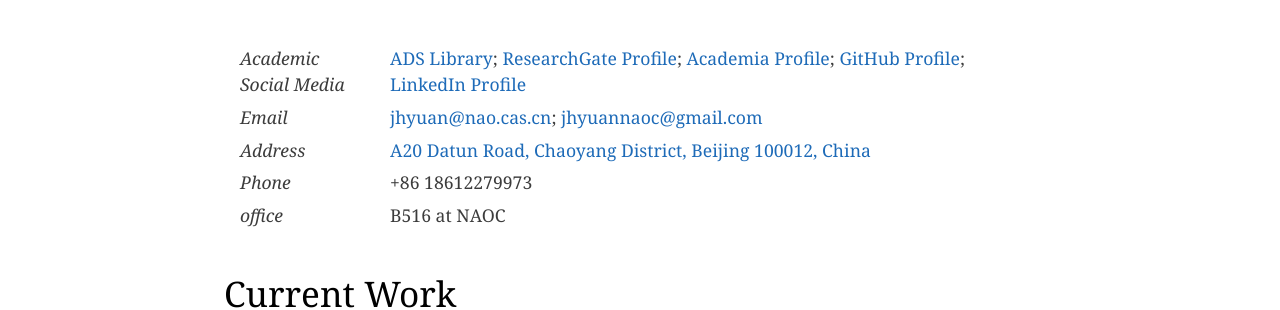
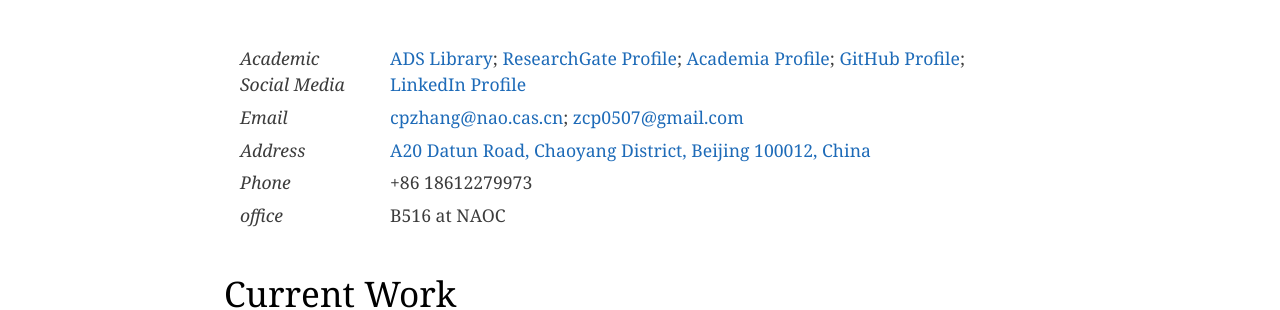
Before and after one commit to zcp521/zcp521.github.io, a Jekyll site: the page built from index.html, in a window 1280 px wide. Shown: the part 874-1184 px from the top of the page. Built offline with Jekyll 4.4.1, drawn with Linux system fonts in a browser that asks for light colours; the list of posts is cut into pages by our own code; some of the changed text lies outside the part shown.

Commit message:
Initial commit

```diff
--- a/_includes/hmsc-header.html
+++ b/_includes/hmsc-header.html
@@ -3,5 +3,5 @@
   <h2 class="project-tagline">{{page.tagline}}</h2>
   <a href={{ site.baseurl }}/hmscs.html class="btn">Project Home</a>
   <a href={{ site.baseurl }}/hmscs/catalog.html class="btn">Data Access</a>
-  <a href={{ site.baseurl }}/index.html class="btn">Yuan's Homepage</a>
+  <a href={{ site.baseurl }}/index.html class="btn">Zhang's Homepage</a>
 </section>
--- a/_includes/page-footer.html
+++ b/_includes/page-footer.html
@@ -1,4 +1,4 @@
 <footer class="site-footer">
   <span class="site-footer-credits">This page was generated by <a href="https://pages.github.com">GitHub Pages</a>.</span>
-  <span class="site-footer-credits">Copyright @ <a href="mailto:jhyuan@nao.cas.cn">Jinghua Yuan</a> 2017.</span>
+  <span class="site-footer-credits">Copyright @ <a href="mailto:cpzhang@nao.cas.cn">Chuan-Peng Zhang</a> 2017.</span>
 </footer>
--- a/index.html
+++ b/index.html
@@ -36,17 +36,17 @@
         <tr>
             <td style="border: 0px solid #FFFFFF; padding: 0.2rem 1rem;"><em>Academic Social Media</em></td>
             <td style="border: 0px solid #FFFFFF; padding: 0.2rem 1rem;">
-                <a href="http://adsabs.harvard.edu/cgi-bin/nph-abs_connect?library&libname=Jinghua+Yuan&libid=4f88e404d4">ADS Library</a>;
+                <a href="http://adsabs.harvard.edu/cgi-bin/nph-abs_connect?library&libname=Chuan-Peng+Zhang&libid=4f88e404d4">ADS Library</a>;
                 <a href="https://www.researchgate.net/profile/Jinghua_Yuan3">ResearchGate Profile</a>;
-                <a href="https://gucas.academia.edu/jhyuannaoc">Academia Profile</a>;
-                <a href="https://github.com/yuanjinghua">GitHub Profile</a>;
-                <a href="https://www.linkedin.com/in/jhyuannaoc/">LinkedIn Profile</a></td>
+                <a href="https://gucas.academia.edu/zhangchuanpeng">Academia Profile</a>;
+                <a href="https://github.com/zcp521">GitHub Profile</a>;
+                <a href="https://www.linkedin.com/in/zcp521/">LinkedIn Profile</a></td>
         </tr>
     	<tr>
     	    <td style="border: 0px solid #FFFFFF; width: 150px; padding: 0.2rem 1rem;" ><em>Email</em></td>
     	    <td style="border: 0px solid #FFFFFF; padding: 0.2rem 1rem;">
-    	    	<a href="mailto:jhyuan@nao.cas.cn">jhyuan@nao.cas.cn</a>;
-            	<a href="mailto:jhyuannaoc@gmail.com">jhyuannaoc@gmail.com</a></td>
+    	    	<a href="mailto:cpzhang@nao.cas.cn">cpzhang@nao.cas.cn</a>;
+            	<a href="mailto:zcp0507@gmail.com">zcp0507@gmail.com</a></td>
     	</tr>
     	<tr>
     	    <td style="border: 0px solid #FFFFFF; padding: 0.2rem 1rem;"><em>Address</em></td>
@@ -73,7 +73,7 @@
 
 <p style="font-size: 13px; font-weight: normal; margin: 5px; color: #4A4A4A;">
     <a href="https://sketchfab.com/models/4c12c402559d4e879dfbadcd45463f5c?utm_medium=embed&utm_source=website&utm_campain=share-popup" target="_blank" style="font-weight: bold; color: #1CAAD9;">C18O 2-1 cube of G22</a>
-    by <a href="https://sketchfab.com/jyuan?utm_medium=embed&utm_source=website&utm_campain=share-popup" target="_blank" style="font-weight: bold; color: #1CAAD9;">Chuan-Peng Zhang</a>
+    by <a href="https://sketchfab.com/zhang?utm_medium=embed&utm_source=website&utm_campain=share-popup" target="_blank" style="font-weight: bold; color: #1CAAD9;">Chuan-Peng Zhang</a>
     on <a href="https://sketchfab.com?utm_medium=embed&utm_source=website&utm_campain=share-popup" target="_blank" style="font-weight: bold; color: #1CAAD9;">Sketchfab</a>
 </p>
 </div>
```
Also changed, not shown: other parts of index.html (+1 -1 lines), cv.md (+1 -1 lines), img/Zhang.jpg (renamed from img/yuan_2017.jpg), img/zhang_2017.jpg (added), 2 other files.
